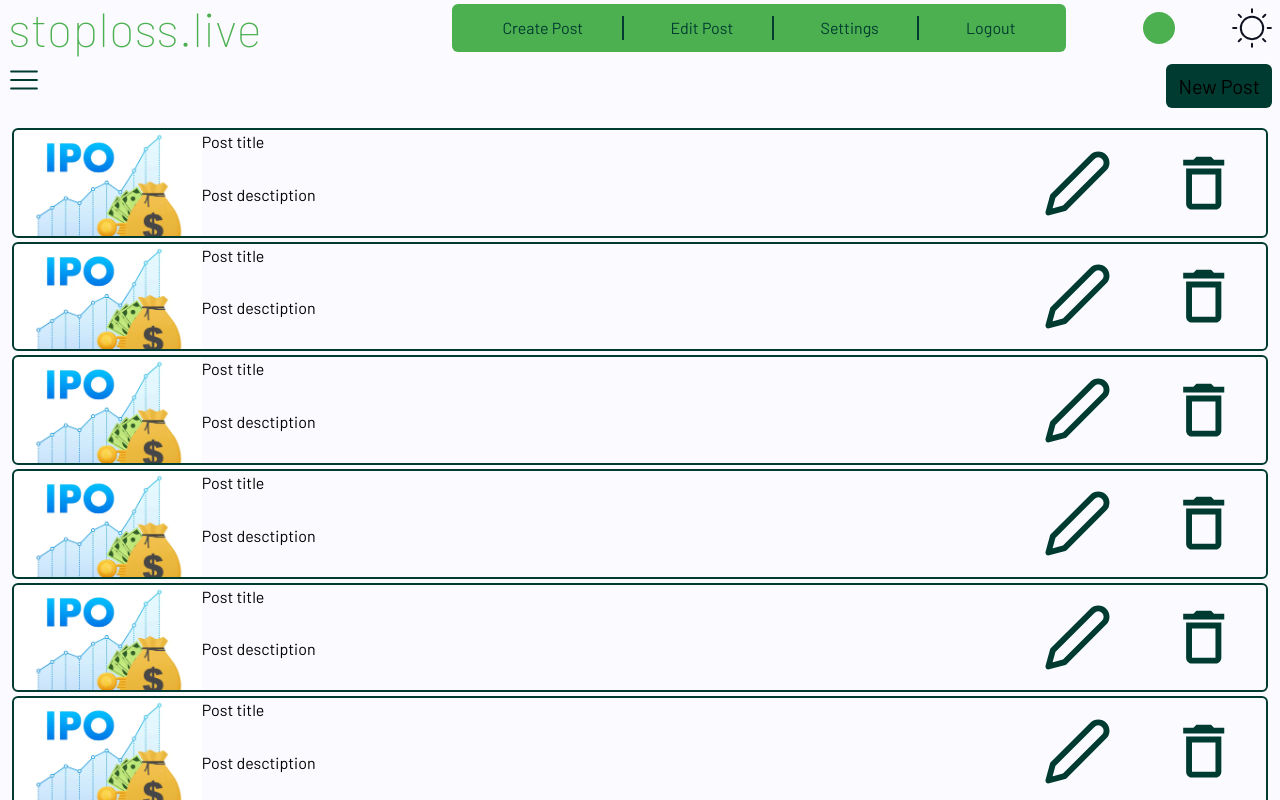
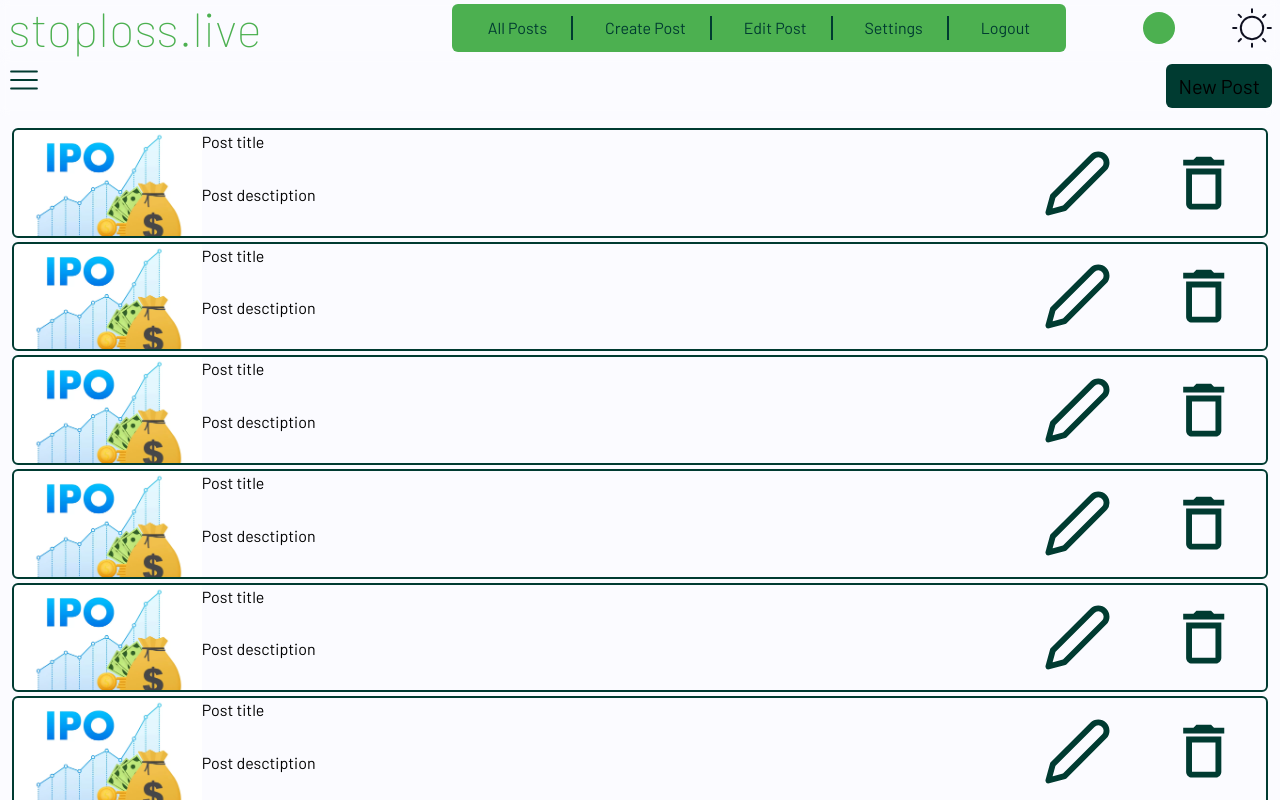
Before and after one commit to MKS1699/stopLoss, a Next.js app: page /pages/admin/adminPanel in a window 1280 px wide. Both pictures are taken after a click on the element 1158 px from the left and 28 px from the top of the page. Built offline with nearby package versions, Linux system fonts and the light colour scheme.

Commit message:
All Post screen added

```diff
--- a/app/pages/admin/adminPanel/components/UserMenu.tsx
+++ b/app/pages/admin/adminPanel/components/UserMenu.tsx
@@ -76,12 +76,24 @@ const UserMenu = ({
     setShowUserMenu(false);
   }
 
+  // all posts function
+  function allPosts() {
+    dispatch(changeAdminPanelScreen({ screen: "allPosts" }));
+    setShowUserMenu(false);
+  }
+
   return (
     <div
       className={`${
         showUserMenu ? "grid" : "hidden"
       } absolute w-28 md:w-[85%] h-auto py-3 md:py-2 px-2 bg-[#4cb050]  dark:bg-[#003b31] rounded-md  text-[#003b31] dark:text-[#4cb050] top-28 md:top-0 md:grid-flow-col z-30`}
     >
+      <p
+        className="cursor-pointer mx-1 my-1 text-base md:border-r-2 md:border-r-solid md:border-r-[#003b31] md:dark:border-r-[#4cb050] md:text-center hover:scale-110 transition-all ease-linear "
+        onClick={allPosts}
+      >
+        All Posts
+      </p>
       <p
         className="cursor-pointer mx-1 my-1 text-base md:border-r-2 md:border-r-solid md:border-r-[#003b31] md:dark:border-r-[#4cb050] md:text-center hover:scale-110 transition-all ease-linear "
         onClick={createPost}
```
